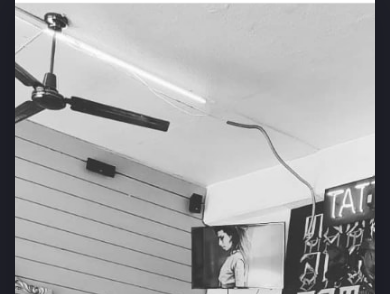
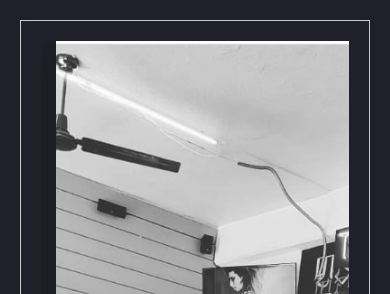
Before and after one commit to Alexglv2000/Tatto_Angels, a plain HTML site: page index.html in a window 390 px wide. Shown: the top 294 px of the page. Drawn offline with nearby package versions, Linux system fonts and the light colour scheme.

Commit message:
Update style.css

```diff
--- a/style.css
+++ b/style.css
@@ -473,7 +473,11 @@ box-shadow: 0 2px 5px rgba(0, 0, 0, 0.1);
 
 @media (max-width: 768px) {
   .page {
-    width: 100%;
+margin: 20px;
+padding: 20px;
+border: 1px solid #ccc;
+box-shadow: 0 2px 5px rgba(0, 0, 0, 0.1);
+touch-action: pan-y;
   }
 }
 
```
